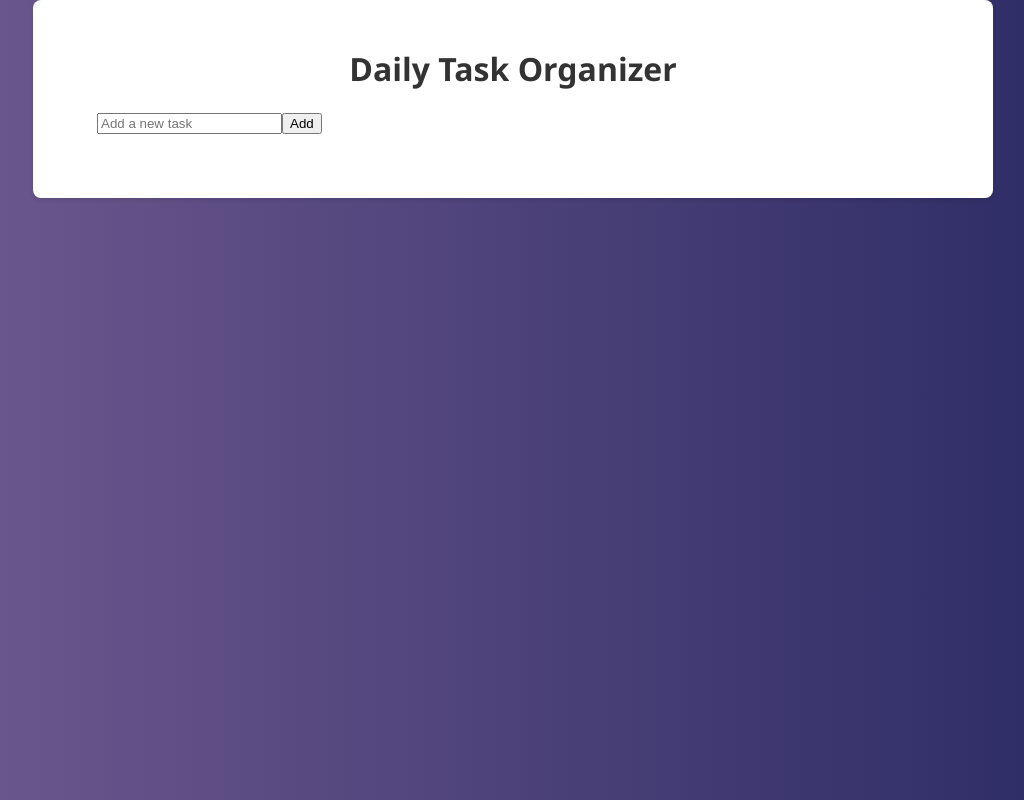
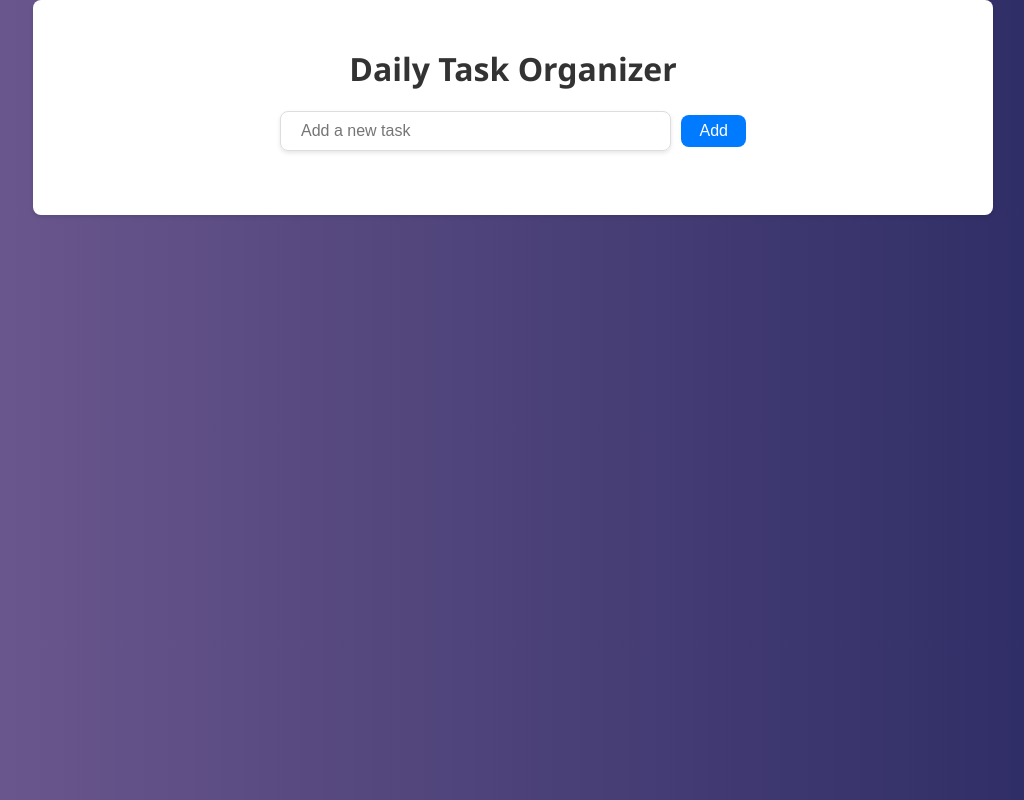
Before and after one commit to umairBinMohammad/daily-task-organizer, a React (Create React App) app: page / in a window 1280 px wide. Shown: the whole page, without its empty margins (127-1151 px from the left). Built offline with nearby package versions, Linux system fonts and the light colour scheme.

Commit message:
Updated AddTask component to a minimalist design

```diff
--- a/src/components/AddTask.js
+++ b/src/components/AddTask.js
@@ -21,21 +21,72 @@ const AddTask = ({ onAdd }) => {
   };
 
   return (
-    <form onSubmit={handleSubmit} className="flex items-center gap-2 mb-4 w-4/5 mx-auto">
+    <div
+      // Wrapper styles for the form container
+      style={{
+        display: 'flex',
+        justifyContent: 'center',
+        alignItems: 'center',
+        marginBottom: '20px',
+        maxWidth: '80%',
+        margin: '0 auto',
+      }}
+    >
+      <form onSubmit={handleSubmit} style={{ width: '70%', display: 'flex', alignItems: 'center' }}>
+        <div
+          // Input container styles
+          style={{
+            display: 'flex',
+            flex: 1,
+            border: '1px solid #ddd',
+            borderRadius: '8px',
+            boxShadow: '0 2px 4px rgba(0, 0, 0, 0.1)',
+            padding: '0 10px',
+          }}
+        >
           <input
             type="text"
             placeholder="Add a new task"
             value={taskName}
             onChange={(e) => setTaskName(e.target.value)}
-        className="flex-1 px-4 py-2 border rounded shadow-sm focus:outline-none focus:ring-2 focus:ring-blue-400"
+            style={{
+              border: 'none',
+              outline: 'none',
+              flex: 1,
+              padding: '10px',
+              fontSize: '16px',
+            }}
           />
+        </div>
+        <div
+          // Button container styles
+          style={{
+            marginLeft: '10px',
+            display: 'flex',
+            alignItems: 'center',
+            justifyContent: 'center',
+            backgroundColor: '#007BFF',
+            borderRadius: '8px',
+            cursor: 'pointer',
+            padding: '6px 12px',
+            color: '#fff',
+          }}
+        >
           <button
             type="submit"
-        className="px-4 py-2 bg-blue-500 text-white rounded shadow hover:bg-blue-600"
+            style={{
+              border: 'none',
+              background: 'none',
+              color: 'inherit',
+              fontSize: '16px',
+              cursor: 'pointer',
+            }}
           >
             Add
           </button>
+        </div>
       </form>
+    </div>
   );
 };
 
```
Lines whose indentation alone changed are shown as unchanged.
